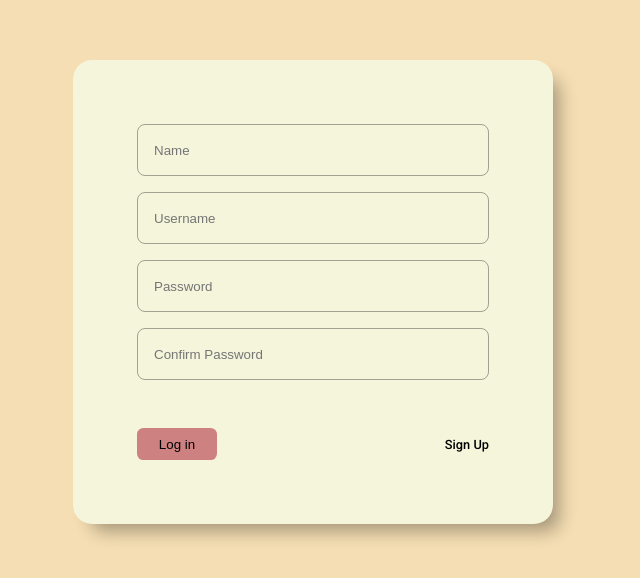
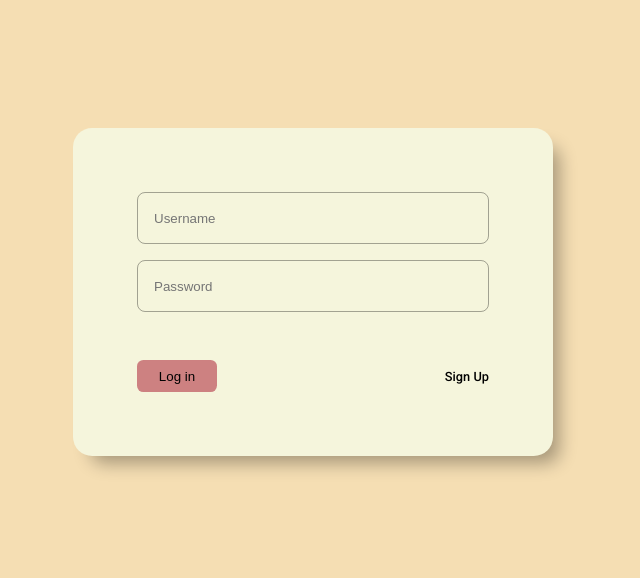
Before and after one commit to nikhil-223/chatting-app, a React (Create React App) app: page / in a window 1280 px wide. Shown: the part 108-686 px from the top of the page, without its empty margins (327-967 px from the left). Built offline with nearby package versions, Linux system fonts and the light colour scheme; the HTML template or start-up script is replaced by a standard one.

Commit message:
an error resolved

```diff
--- a/src/components/home/ChatLogs.js
+++ b/src/components/home/ChatLogs.js
@@ -1,5 +1,4 @@
 import React from 'react'
-import { Link } from 'react-router-dom';
 
 const ChatLogs = () => {
   return (
--- a/src/components/home/PersonalChats.js
+++ b/src/components/home/PersonalChats.js
@@ -1,5 +1,4 @@
 import React from 'react'
-import { Link } from 'react-router-dom';
 
 const PersonalChats = () => {
     const chats=[
--- a/src/components/login/Login.js
+++ b/src/components/login/Login.js
@@ -9,33 +9,11 @@ const Login = () => {
 		<div id="login" className="login">
 			<div className={`login_box `}>
 				<form onSubmit={handleLogin} className="login_box_form">
-					<input
-						type="text"
-						name="name"
-						placeholder="Name"
-						required
-					/>
-					<input
-						type="text"
-						name="username"
-						placeholder="Username"
-						required
-					/>
-					<input
-						type="text"
-						name="password"
-						placeholder="Password"
-						required
-					/>
-					<input
-						type="text"
-						name="confirm password"
-						placeholder="Confirm Password"
-						required
-					/>
+					<input type="text" name="username" placeholder="Username" required />
+					<input type="text" name="password" placeholder="Password" required />
 					<div className="login_box_form_button-area">
 						<input type="submit" value={`Log in`} />
-						<Link to='/signup'>Sign Up</Link>
+						<Link to="/signup">Sign Up</Link>
 					</div>
 				</form>
 			</div>
--- a/src/components/signup/Signup.js
+++ b/src/components/signup/Signup.js
@@ -9,16 +9,13 @@ const Signup = () => {
 		<div id="signup" className="signup">
 			<div className={`signup_box `}>
 				<form onSubmit={handleSignup} className="signup_box_form">
+					<input type="text" name="name" placeholder="Name" required />
+					<input type="text" name="username" placeholder="Username" required />
+					<input type="text" name="password" placeholder="Password" required />
 					<input
 						type="text"
-						name="username"
-						placeholder="Username"
-						required
-					/>
-					<input
-						type="text"
-						name="password"
-						placeholder="Password"
+						name="confirm password"
+						placeholder="Confirm Password"
 						required
 					/>
 					<div className="signup_box_form_button-area">
--- a/src/components/signup/Signup.scss
+++ b/src/components/signup/Signup.scss
@@ -9,7 +9,7 @@
 
 	&_box {
 		width: 30rem;
-		height: 20rem;
+		height: auto;
 		background-color: beige;
 		box-shadow: 12px 13px 18px -6px rgba(0, 0, 0, 0.33);
 		border-radius: 1.2rem;
```
